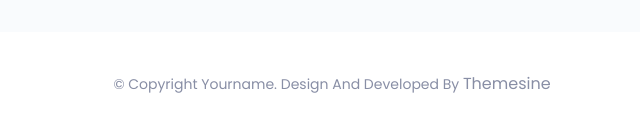
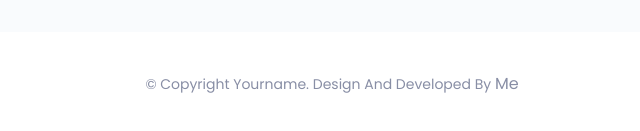
Before and after one commit to angryron37/portfolio_project, a plain HTML site: page index.html in a window 1280 px wide. Shown: the part 6433-6564 px from the top of the page, 308-948 px from the left. Drawn offline with nearby package versions, Linux system fonts and the light colour scheme.

Commit message:
Update index.html

```diff
--- a/index.html
+++ b/index.html
@@ -834,7 +834,7 @@
 			<div class="container">
 				<div class="hm-footer-copyright text-center">
 					<p>
-						&copy; copyright yourname. design and developed by <a href="#">themesine</a>
+						&copy; copyright yourname. design and developed by <a href="#">Me</a>
 					</p><!--/p-->
 				</div><!--/.text-center-->
 			</div><!--/.container-->
```
